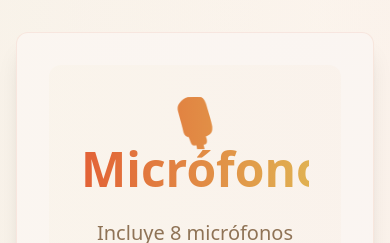
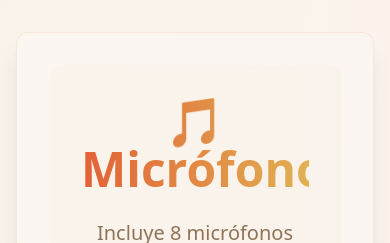
Before and after one commit to infotonimateos-stack/drum-session-studio, a React (Vite) app: page / in a window 390 px wide. Shown: the part 1754-1997 px from the top of the page. Built offline with nearby package versions, Linux system fonts and the light colour scheme.

Commit message:
Change microphone icon
Replaced the microphone icon in `src/components/steps/MicrophonesStep.tsx` with a different icon.

```diff
--- a/src/components/steps/MicrophonesStep.tsx
+++ b/src/components/steps/MicrophonesStep.tsx
@@ -32,7 +32,7 @@ export const MicrophonesStep = ({
       {/* Header */}
       <div className="text-center space-y-6">
             <h2 className="text-5xl font-bold bg-gradient-to-r from-primary to-accent bg-clip-text text-transparent">
-              🎙️ Micrófonos
+              🎵 Micrófonos
             </h2>
             <p className="text-muted-foreground text-xl max-w-3xl mx-auto leading-relaxed">
               Incluye 8 micrófonos profesionales. Añade mejoras premium para lograr un sonido excepcional.
```
